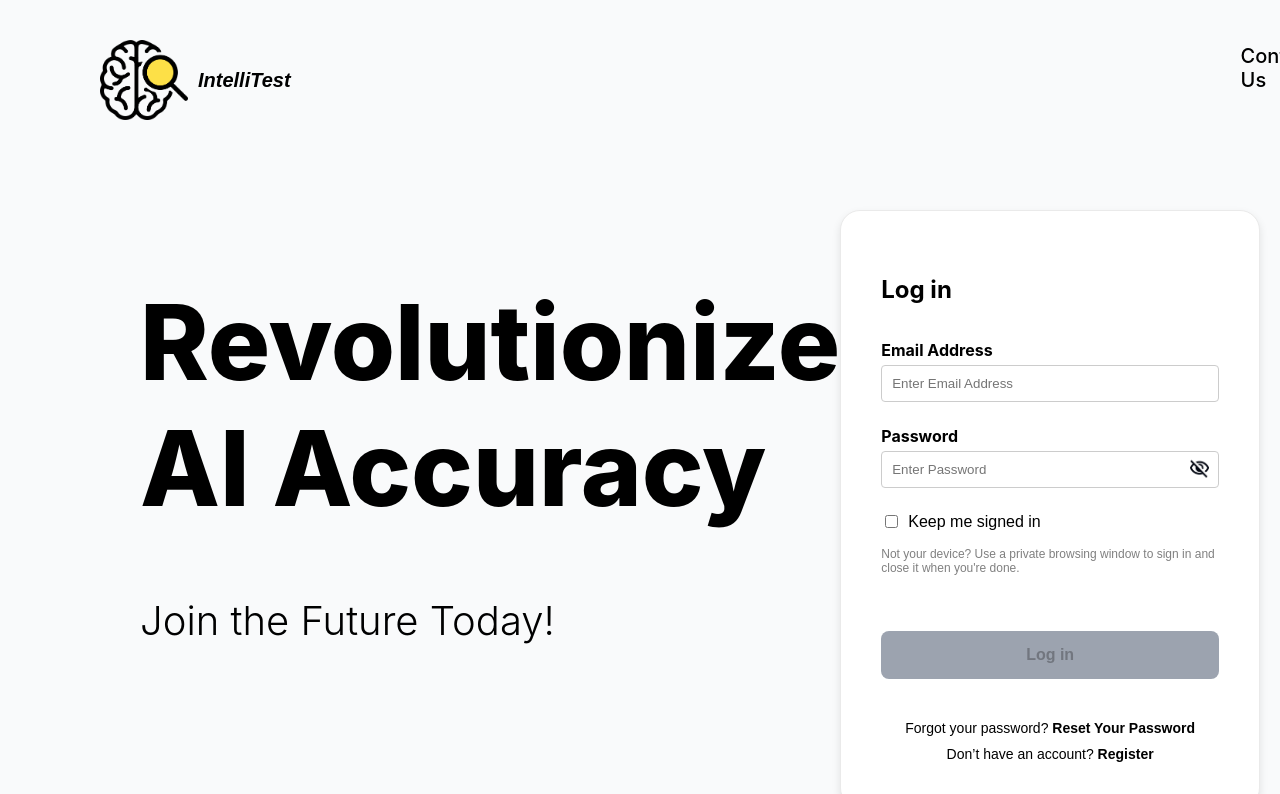
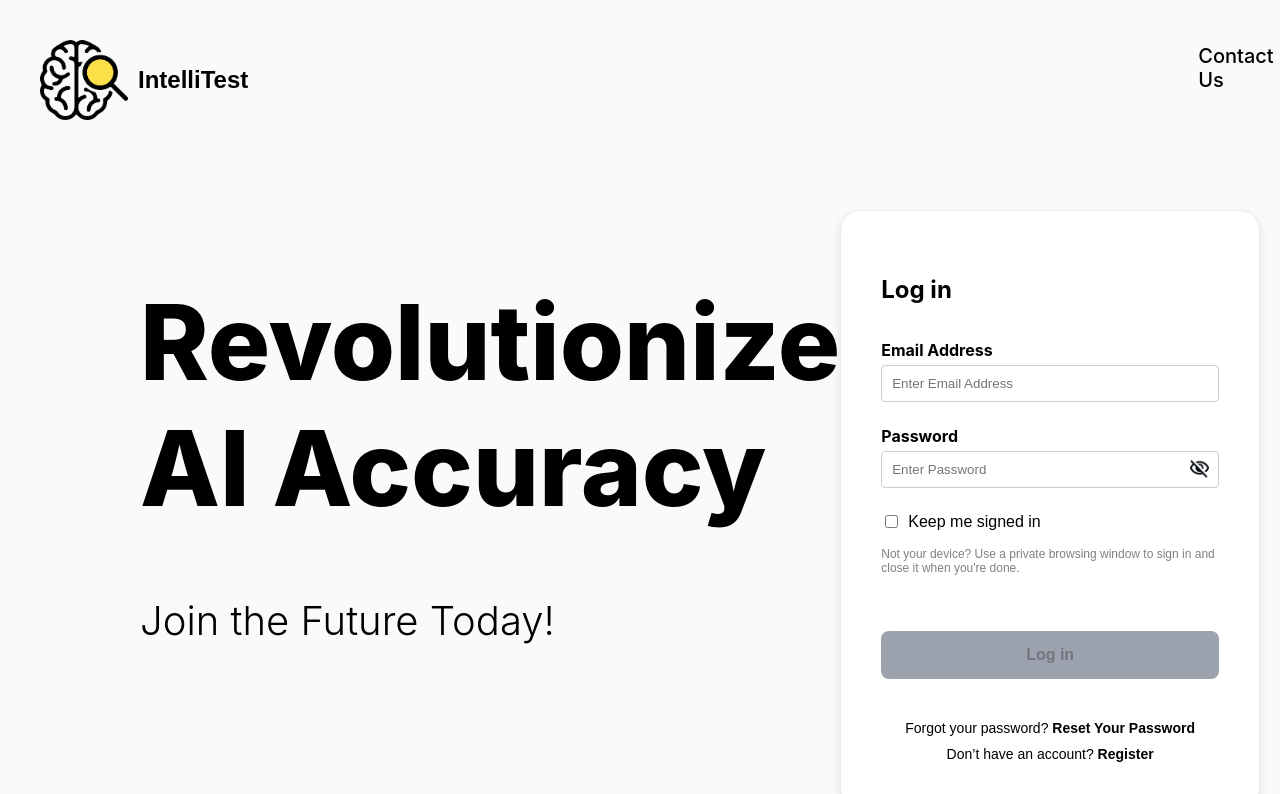
Before and after one commit to EladSapir/Intellitest-Front, a React (Create React App) app: page / in a window 1280 px wide. Shown: the top 794 px of the page. Built offline with nearby package versions, Linux system fonts and the light colour scheme; no server answers.

Commit message:
logo-landing

```diff
--- a/src/LandingPage-Components/Footer.css
+++ b/src/LandingPage-Components/Footer.css
@@ -17,7 +17,7 @@
   margin-right: 10px;
 }
 
-.logo-text {
+.logo-text-dashboard {
   font-size: 24px;
   font-weight: bold;
 }
--- a/src/LandingPage-Components/Footer.js
+++ b/src/LandingPage-Components/Footer.js
@@ -7,7 +7,7 @@ const Footer = () => {
     <footer className="footer">
       <div className="logo-container">
         <img src={logo} alt="IntelliTest Logo" className="logo" />
-        <span className="logo-text">IntelliTest</span>
+        <span className="logo-text-dashboard">IntelliTest</span>
       </div>
       <div className="footer-menu">
         <a href="#why">Why</a>
--- a/src/LandingPage-Components/Header.css
+++ b/src/LandingPage-Components/Header.css
@@ -4,7 +4,7 @@
   padding: 40px 40px;
 }
 
-.logo-container {
+.logo-container-dashboard {
   display: flex;
   align-items: center;
 }
@@ -15,7 +15,7 @@
   margin-right: 10px;
 }
 
-.logo-text {
+.logo-text-dashboard {
   font-size: 30px;
   font-weight: bold;
 }
--- a/src/LandingPage-Components/Header.js
+++ b/src/LandingPage-Components/Header.js
@@ -4,9 +4,9 @@ import './Header.css';
 
 const Header = () => (
   <div className="header-container">
-    <div className="logo-container">
+    <div className="logo-container-dashboard">
       <img className="logo" src={logo} alt="IntelliTest" />
-      <span className="logo-text">IntelliTest</span>
+      <span className="logo-text-dashboard">IntelliTest</span>
     </div>
     <div className="nav-links">
       <a href="#">Contact Us</a>
```
